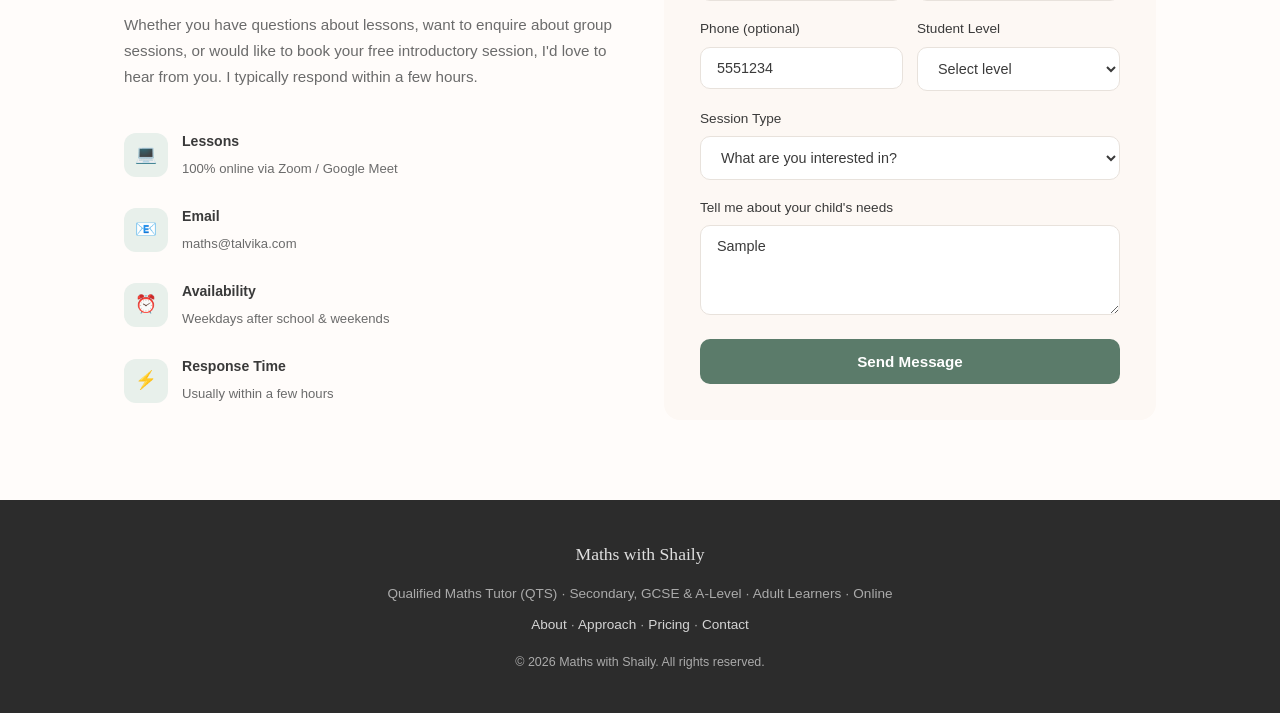
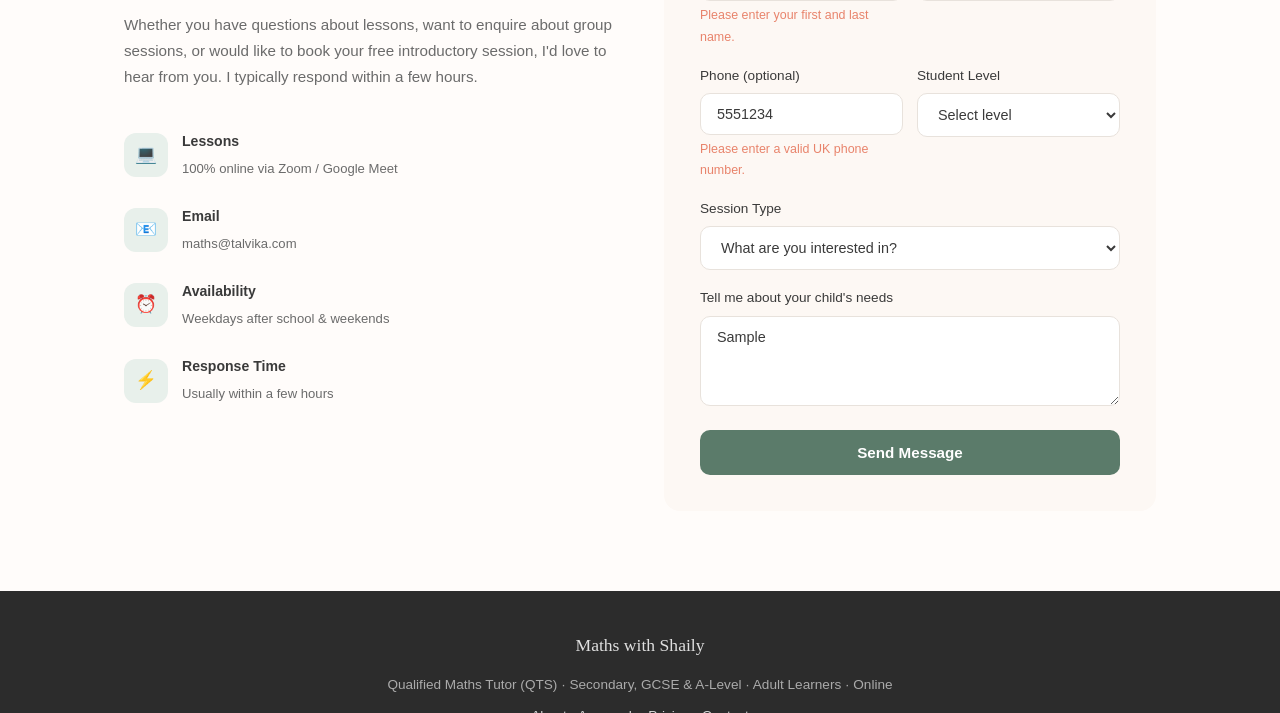
Before and after one commit to pro-gaurav/maths-with-shaily, a plain HTML site: page index.html in a window 1280 px wide. Both pictures are taken after typing "Sample", "name@example.com", "5551234", "Sample" into the empty fields and a click on the button "Send Message". Shown: the part 7557-8270 px from the top of the page. Drawn offline with Linux system fonts and the light colour scheme.

Commit message:
form error fixed

```diff
--- a/index.html
+++ b/index.html
@@ -648,6 +648,12 @@
             cursor: pointer; transition: background 0.2s;
         }
         .form-submit:hover { background: var(--sage-dark); }
+        .form-error {
+            color: var(--coral);
+            font-size: 0.78rem;
+            margin-top: 4px;
+            font-weight: 500;
+        }
 
         /* FOOTER */
         footer {
@@ -1304,29 +1310,28 @@
         const form = e.target;
         const btn = form.querySelector('.form-submit');
 
-        // Validation
+        // Clear previous errors
+        form.querySelectorAll('.form-error').forEach(el => el.remove());
+
         const email = form.querySelector('#email').value;
         const name = form.querySelector('#name').value;
         const phone = form.querySelector('#phone').value;
+        let hasError = false;
 
-        // Check name is at least 2 words
-        if (name.trim().split(/\s+/).length < 2) {
-            alert('Please enter your full name (first and last name).');
-            return;
+        function showError(fieldId, msg) {
+            const field = form.querySelector('#' + fieldId);
+            const err = document.createElement('div');
+            err.className = 'form-error';
+            err.textContent = msg;
+            field.parentNode.appendChild(err);
+            hasError = true;
         }
 
-        // Check email format
-        const emailPattern = /^[^\s@]+@[^\s@]+\.[^\s@]{2,}$/;
-        if (!emailPattern.test(email)) {
-            alert('Please enter a valid email address.');
-            return;
-        }
+        if (name.trim().split(/\s+/).length < 2) showError('name', 'Please enter your first and last name.');
+        if (!/^[^\s@]+@[^\s@]+\.[^\s@]{2,}$/.test(email)) showError('email', 'Please enter a valid email address.');
+        if (phone && !/^[\d\s+()-]{10,15}$/.test(phone)) showError('phone', 'Please enter a valid UK phone number.');
 
-        // Check phone format if provided
-        if (phone && !/^[\d\s+()-]{10,15}$/.test(phone)) {
-            alert('Please enter a valid UK phone number.');
-            return;
-        }
+        if (hasError) return;
 
         const orig = btn.textContent;
         btn.textContent = 'Sending...';
```
